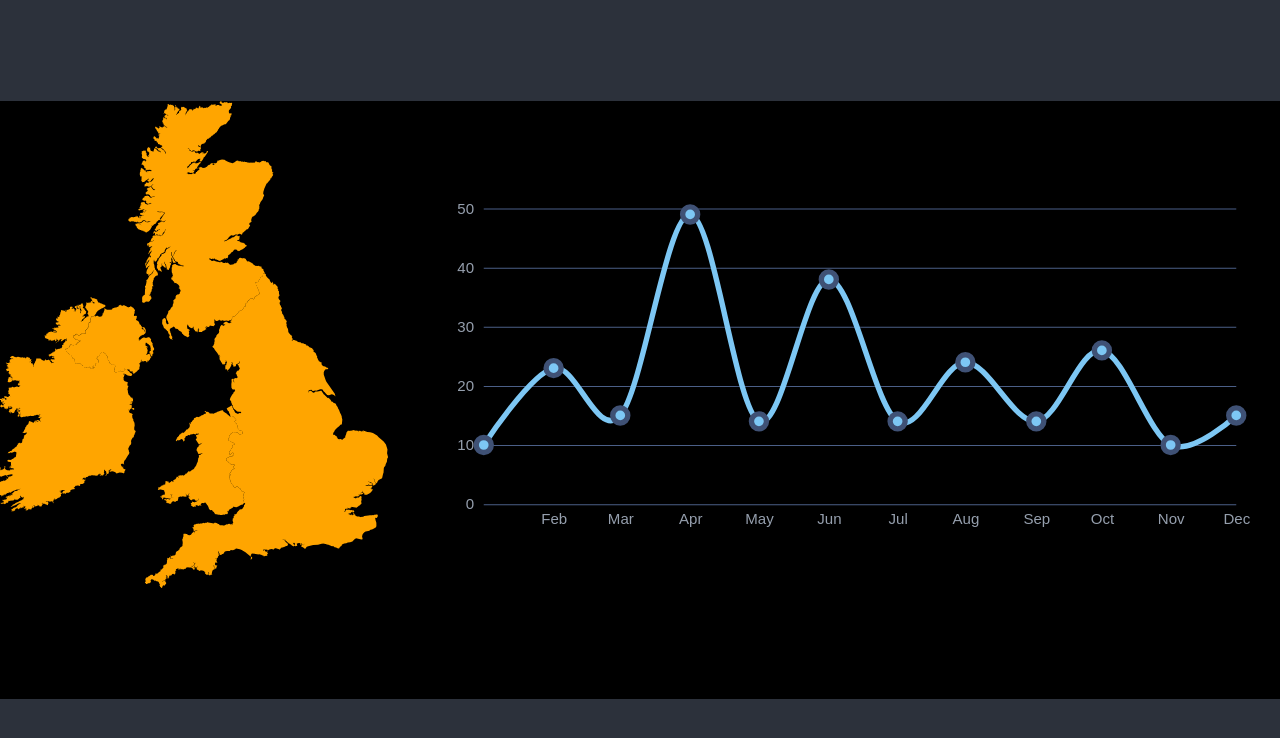
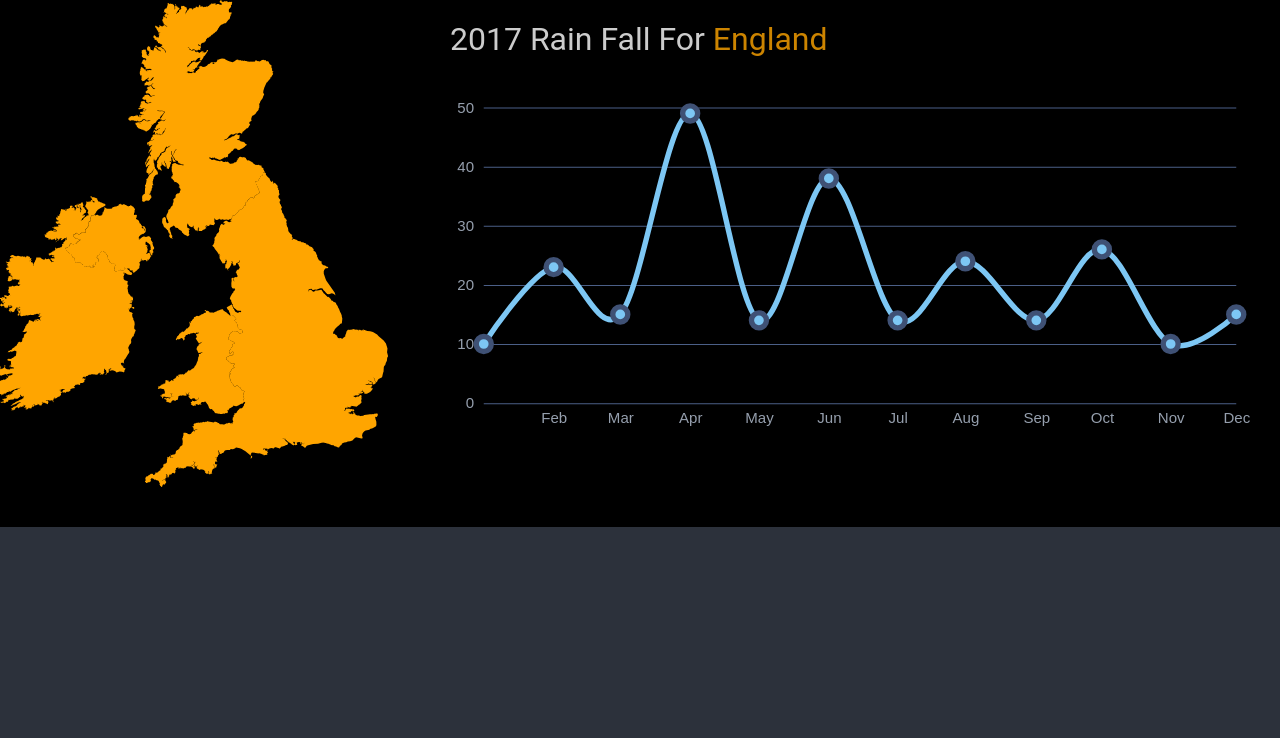
Before and after one commit to keerthi-olm/react-redux-linechart, a React (Create React App) app: page / in a window 1280 px wide. Shown: the top 738 px of the page. Built offline with nearby package versions, Linux system fonts and the light colour scheme.

Commit message:
cleanedup-good to go

```diff
--- a/src/charts/LineChart.jsx
+++ b/src/charts/LineChart.jsx
@@ -52,7 +52,7 @@ class ToolTip extends React.Component{
                          fill="#6391da" opacity=".9" visibility={visibility}/>
                 <text  visibility={visibility} transform={transformText}>
                     <tspan  x="0" textAnchor="middle" fontSize="15px" fill="#ffffff">{this.props.toolTip.dataTip.key}</tspan>
-                    <tspan  x="0" textAnchor="middle" dy="25" fontSize="20px" fill="#a9f3ff">{this.props.toolTip.dataTip.value+" visits"}</tspan>
+                    <tspan  x="0" textAnchor="middle" dy="25" fontSize="20px" fill="#a9f3ff">{this.props.toolTip.dataTip.value+"millimeters"}</tspan>
                 </text>
             </g>
         );
@@ -163,7 +163,7 @@ export class LineChart extends React.Component {
             .tickSize(-w, 0, 0)
             .tickFormat("");
 
-
+        //  For refrerence- The diffrent types of line charts. 'cardinal' = curved lines
         // var interpolations = [
         //     "linear",
         //     "step-before",
@@ -201,7 +201,7 @@ export class LineChart extends React.Component {
 
                     </g>
 
-                </svg><p>{this.props.region}</p>
+                </svg><h3 class='col2'>2017 Rain fall for <span>{this.props.region}</span></h3>
             </div>
         );
     }
--- a/src/style.css
+++ b/src/style.css
@@ -8,13 +8,7 @@ body {
 
 
 #root {
-    overflow: hidden;
-  position: absolute;
-  width: 100%;
-  height: 100%;
-  display: flex;
-  justify-content: center; /*centers items on the line (the x-axis by default)*/
-  align-items: center; /*centers items on the cross-axis (y by default)*/
+width:100%;height: 100%;
 }
 
 .row {
@@ -199,13 +193,22 @@ fill-opacity: 0.6;
 
 .redoxLineChart {
 
-  background-color:black;
+  background-color:#000;
 }
 
-
-
+.redoxLineChart h3 {
+    color: #fff;
+    text-transform: capitalize;
+    font-size: 2.5vmax;
+    margin-top: 0vw;
+    z-index:0;
+    position: relative;
+}
+.redoxLineChart h3 span {color:orange}
 .redoxLineChart #england,.redoxLineChart #wales,.redoxLineChart #scotland,.redoxLineChart #ireland,.redoxLineChart #northernIreland{
   fill:orange;
   stroke:orange;
   stroke-width:0
 }
+
+#linechart-redux {z-index:2;position: relative;}
```
Also changed, not shown: 2 other files (tests, documents, lock files or other folders).
